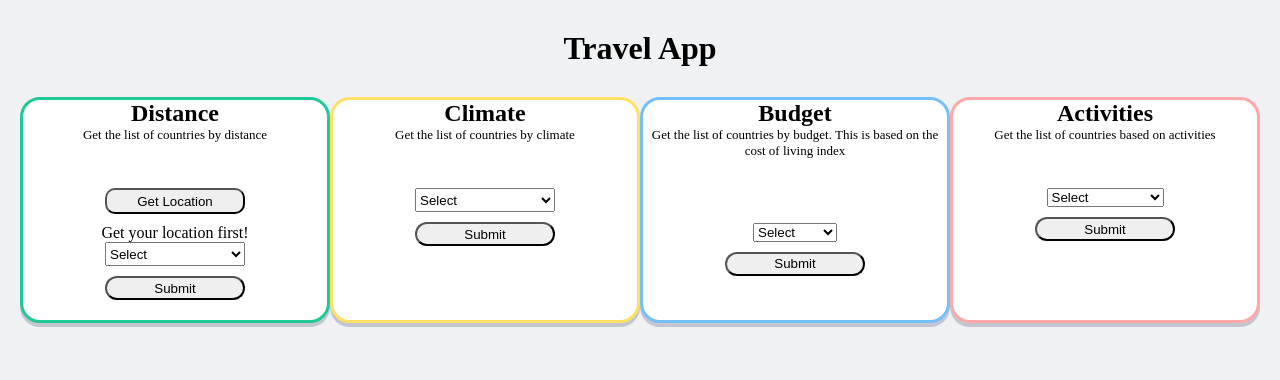
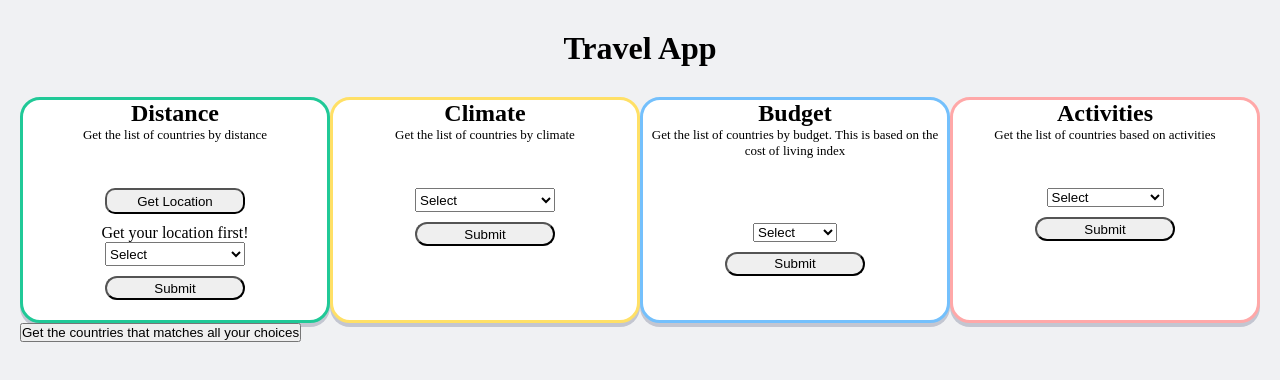
Before and after one commit to Yui1002/Travel-App, a React (Create React App) app in the folder Frontend/: page / in a window 1280 px wide. Shown: the top 380 px of the page. Built offline with nearby package versions, Linux system fonts and the light colour scheme; a web font is replaced by a local one.

Commit message:
improved structure design

```diff
--- a/Frontend/src/App.js
+++ b/Frontend/src/App.js
@@ -4,7 +4,8 @@ import Distance from "./components/Distance/Distance";
 import Climate from "./components/Climate/Climate";
 import Budget from "./components/Budget/Budget";
 import Activities from "./components/Activities/Activities";
-import CountryList from './components/CountryList/CountryList'
+import CountryList from "./components/CountryList/CountryList";
+import Priority from "./components/Priority/Priority";
 import "./App.css";
 
 const App = () => {
@@ -19,7 +20,12 @@ const App = () => {
         <Budget countries={countries} setCountries={setCountries} />
         <Activities countries={countries} setCountries={setCountries} />
       </div>
-      <CountryList countries={countries}/>
+      <div className="country-list">
+        <CountryList countries={countries} />
+      </div>
+      <div className="priority">
+        <Priority />
+      </div>
     </React.Fragment>
   );
 };
--- a/Frontend/src/components/Distance/Distance.js
+++ b/Frontend/src/components/Distance/Distance.js
@@ -1,7 +1,7 @@
 import React, { useState } from "react";
 import './Distance.css'
 
-const Distance = ({countries, setCountries}) => {
+const Distance = ({countriesDistance, setCountriesDistance}) => {
   const [latitude, setLatitude] = useState();
   const [longitude, setLongitude] = useState();
   const [distance, setDistance] = useState();
@@ -34,10 +34,10 @@ const Distance = ({countries, setCountries}) => {
     console.log(data);
 
     for (let i = 0; i < data.length; i++) {
-      setCountries(countries.push([data[i].name, data[i].countrycode]));
+      setCountriesDistance(setCountriesDistance.push([data[i].name, data[i].countrycode]));
     }
 
-    return countries;
+    return countriesDistance;
   };
 
   const handleChange = (event) => {
@@ -47,12 +47,12 @@ const Distance = ({countries, setCountries}) => {
   const handleSubmit = async (event) => {
     console.log(`submitted: You chose ${distance}km `);
 
-    if(countries.length !== 0) {
-      setCountries(countries.splice(0))
+    if(countriesDistance.length !== 0) {
+      setCountriesDistance(countriesDistance.splice(0))
     }
     event.preventDefault();
 
-    setCountries(await getCountries());
+    setCountriesDistance(await getCountries());
   };
 
   return (
--- /dev/null
+++ b/Frontend/src/components/Priority/Priority.js
@@ -0,0 +1,11 @@
+import React from "react";
+
+const Priority = () => {
+  return (
+    <div>
+        <button>Get the countries that matches all your choices</button>
+    </div>
+  );
+};
+
+export default Priority;
```
Also changed, not shown: Frontend/src/components/Button/Button.js (added, +9 -0 lines).
